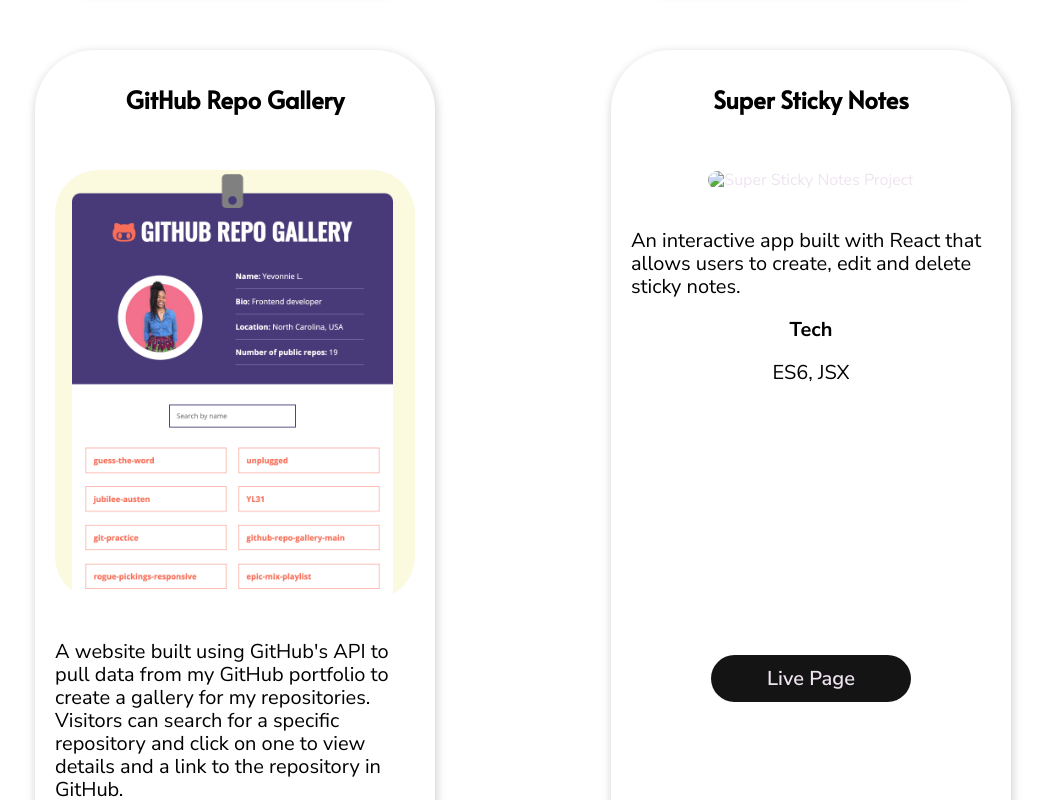
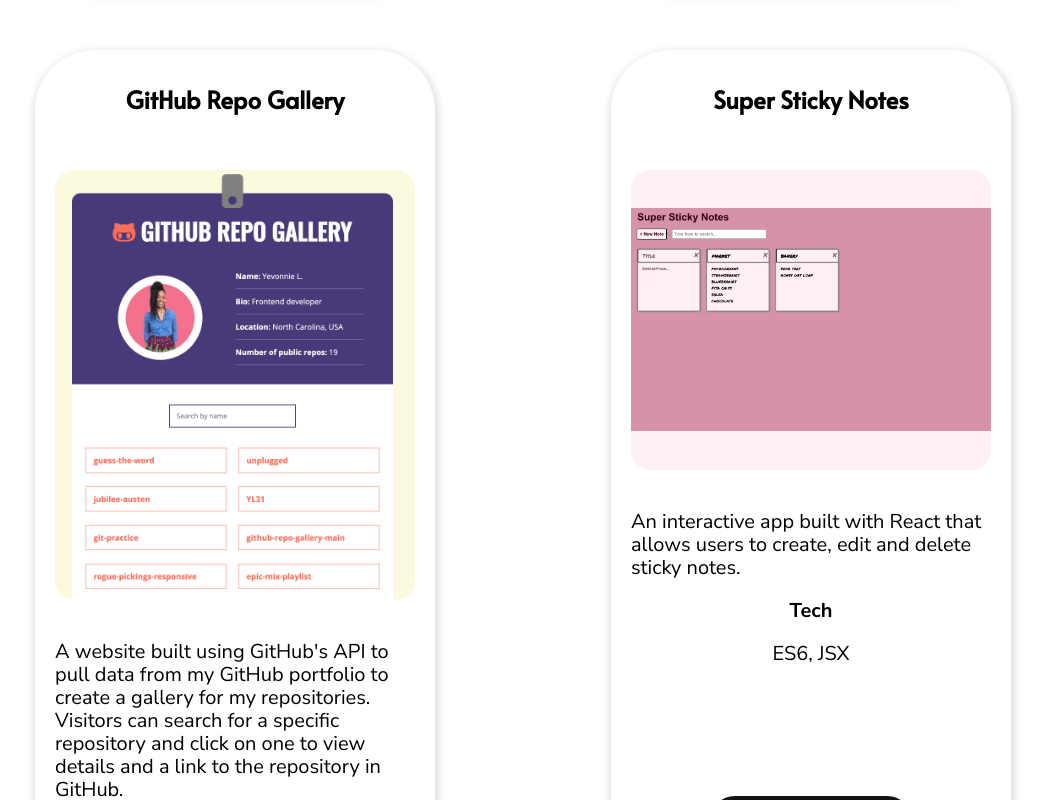
Before and after one commit to YL31/yevonnie-lowe-ingram, a website built with webpack: page index.html in a window 1280 px wide. Shown: the part 1647-2447 px from the top of the page, without its empty margins (68-1115 px from the left). Built offline with nearby package versions, Linux system fonts and the light colour scheme; files whose address does not match are found by name.

Commit message:
Add image for super sticky notes project
Adjust border radius for project images

Add background color to sticky note figure

```diff
--- a/css/main.css
+++ b/css/main.css
@@ -427,10 +427,24 @@
 .project-example figure {
   margin: 20px;
   padding: 0;
+  min-height: 300px;
+  border-radius: 20px
 }
 
 .project-example figure img {
-  border-radius: 44px;
+  border-radius: 20px;
+}
+
+figure#sticky-note {
+  display: flex;
+  justify-content: center;
+  align-items: center;
+  background-color: #FEF1F5;
+
+}
+
+img#sticky-note-image{
+  border-radius: 0;
 }
 
 .project-example p {
--- a/index.html
+++ b/index.html
@@ -106,9 +106,9 @@
             </div>
             <div class="project-example">
               <h4>Super Sticky Notes</h4>
-              <figure>
+              <figure id="sticky-note">
                 <a href ="https://yl31.github.io/super-sticky-notes/" target="_blank">
-                  <img src="img/yl31.github.io_super-sticky-notes_.png" alt="Super Sticky Notes Project">
+                  <img id="sticky-note-image" src="img/yl31.github.io_super-sticky-notes_.png" alt="Super Sticky Notes Project">
                 </a>
               </figure>
               <p>An interactive app built with React that allows users to create, edit and delete sticky notes.</p>
```
Also changed, not shown: img/yl31.github.io_super-sticky-notes_.png (added).
